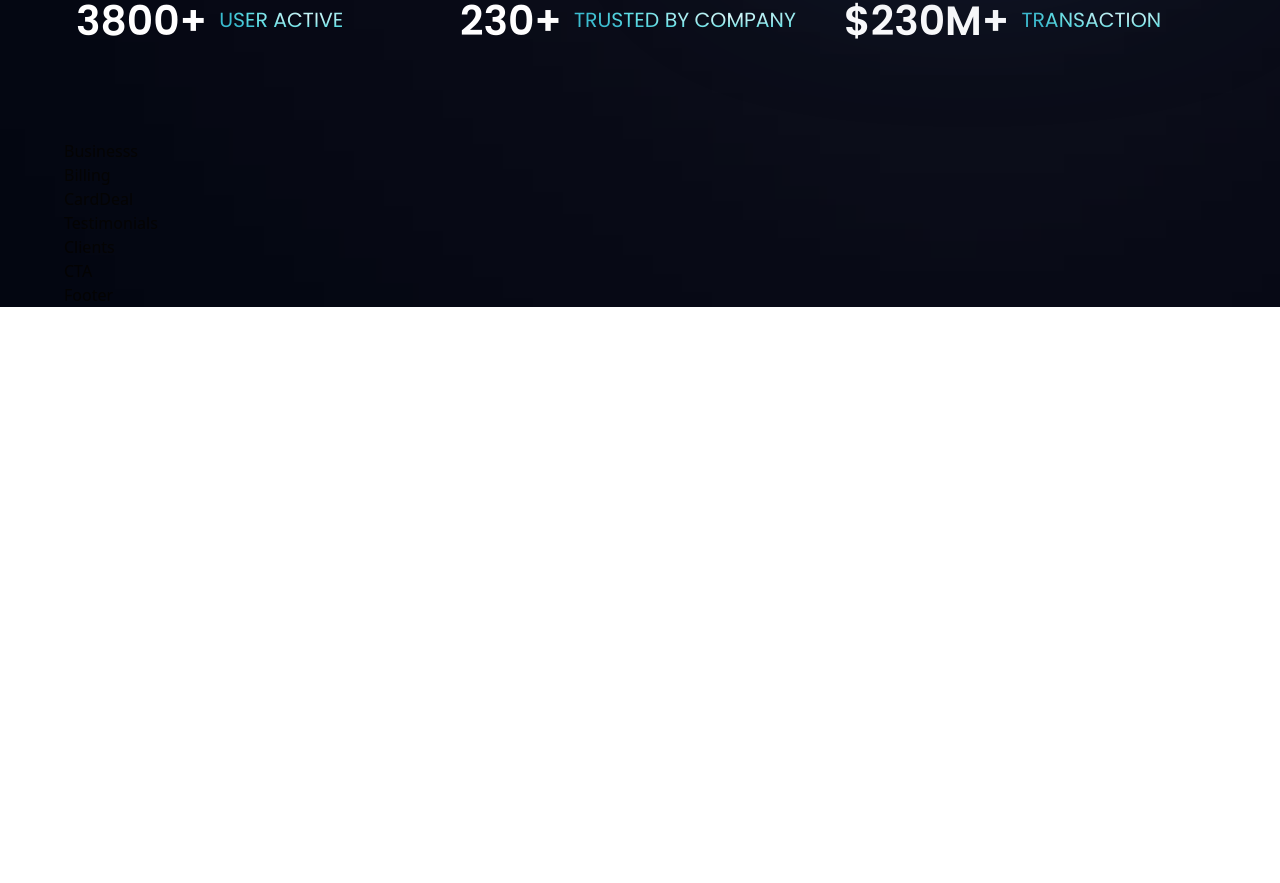
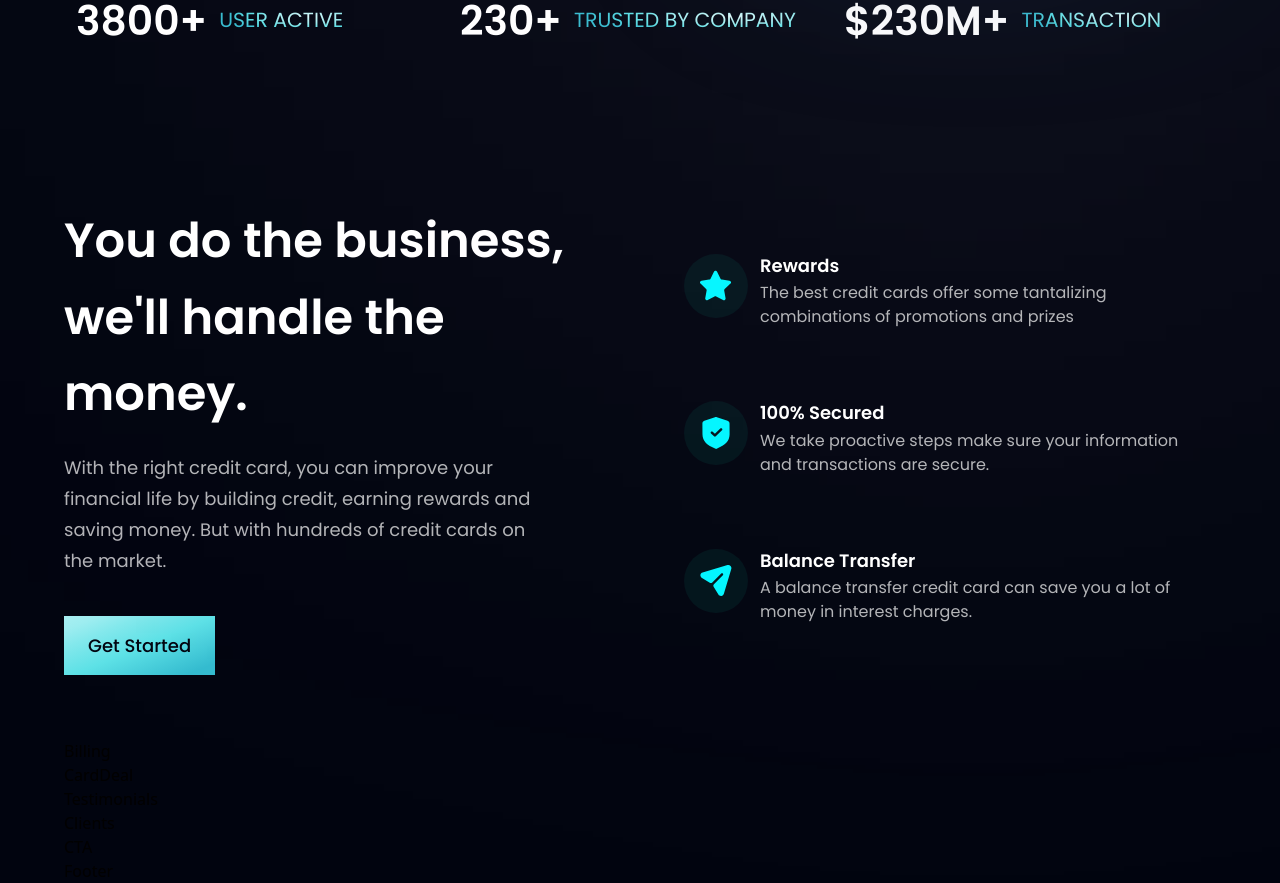
Before and after one commit to calebthecurious/bank-website, a React (Vite) app: page / in a window 1280 px wide. Shown: the part 847-1730 px from the top of the page. Before the commit the page ends 1154 px from the top, so only its background shows below. Built offline with nearby package versions, Linux system fonts and the light colour scheme.

Commit message:
5th commit - Business Section

```diff
--- a/src/components/Business.jsx
+++ b/src/components/Business.jsx
@@ -1,7 +1,54 @@
 import React from "react";
+import { features } from "../constants";
+import styles, { layout } from "../style";
+import Button from "./Button";
 
-const Businesss = () => {
-  return <div>Businesss</div>;
+const FeatureCard = ({ icon, title, content, index }) => (
+  <div
+    className={`flex flex-row p-6 rounded-[20px] ${
+      index !== features.length - 1 ? "mb-6" : "mb-0"
+    } feature-card`}
+  >
+    <div
+      className={`w-[64px] h-[64px] rounded-full ${styles.flexCenter} bg-dimBlue`}
+    >
+      <img src={icon} alt="star" className="w-[50%] h-[50%] object-contain" />
+    </div>
+    <div className="flex-1 flex flex-col ml-3">
+      <h4 className="font-poppins font-semibold text-white text-[18px] leading-[23.4px] mb-1">
+        {title}
+      </h4>
+      <p className="font-poppins font-normal text-dimWhite text-[16px] leading-[24px]">
+        {content}
+      </p>
+    </div>
+  </div>
+);
+
+const Business = () => {
+  return (
+    <section id="features" className={layout.section}>
+      <div className={layout.sectionInfo}>
+        <h2 className={styles.heading2}>
+          You do the business, <br className="sm:block hidden" /> we'll handle
+          the money.
+        </h2>
+        <p className={`${styles.paragraph} max-w-[470px] mt-5`}>
+          With the right credit card, you can improve your financial life by
+          building credit, earning rewards and saving money. But with hundreds
+          of credit cards on the market.
+        </p>
+
+        <Button styles="mt-10" />
+      </div>
+
+      <div className={`${layout.sectionImg} flex-col`}>
+        {features.map((feature, index) => (
+          <FeatureCard key={feature.id} {...feature} index={index} />
+        ))}
+      </div>
+    </section>
+  );
 };
 
-export default Businesss;
+export default Business;
--- a/src/components/Button.jsx
+++ b/src/components/Button.jsx
@@ -1,7 +1,14 @@
 import React from "react";
 
-const Button = () => {
-  return <div>Button</div>;
+const Button = ({ styles }) => {
+  return (
+    <button
+      type="button"
+      className={`py-4 px-6 bg-blue-gradient font-poppins font-medium text-[18px] text-primary outline-none ${styles}`}
+    >
+      Get Started
+    </button>
+  );
 };
 
 export default Button;
```
